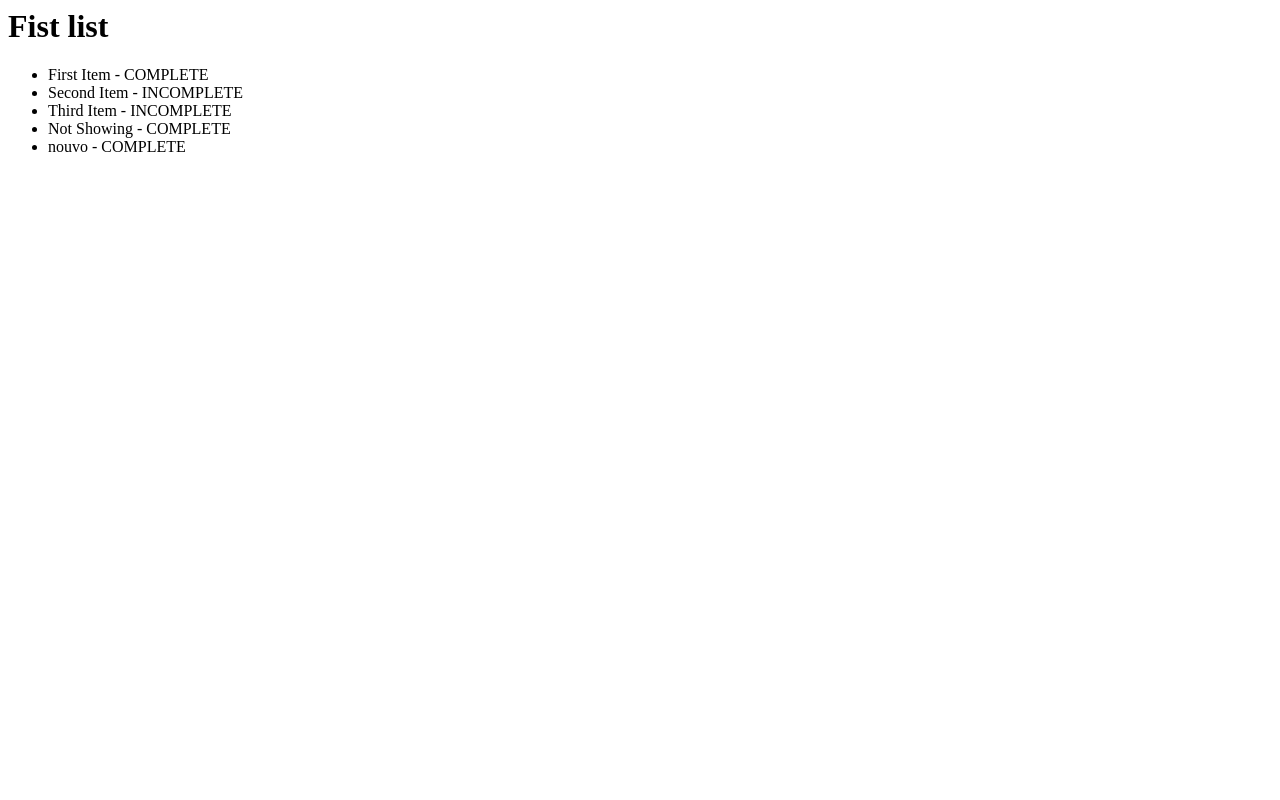
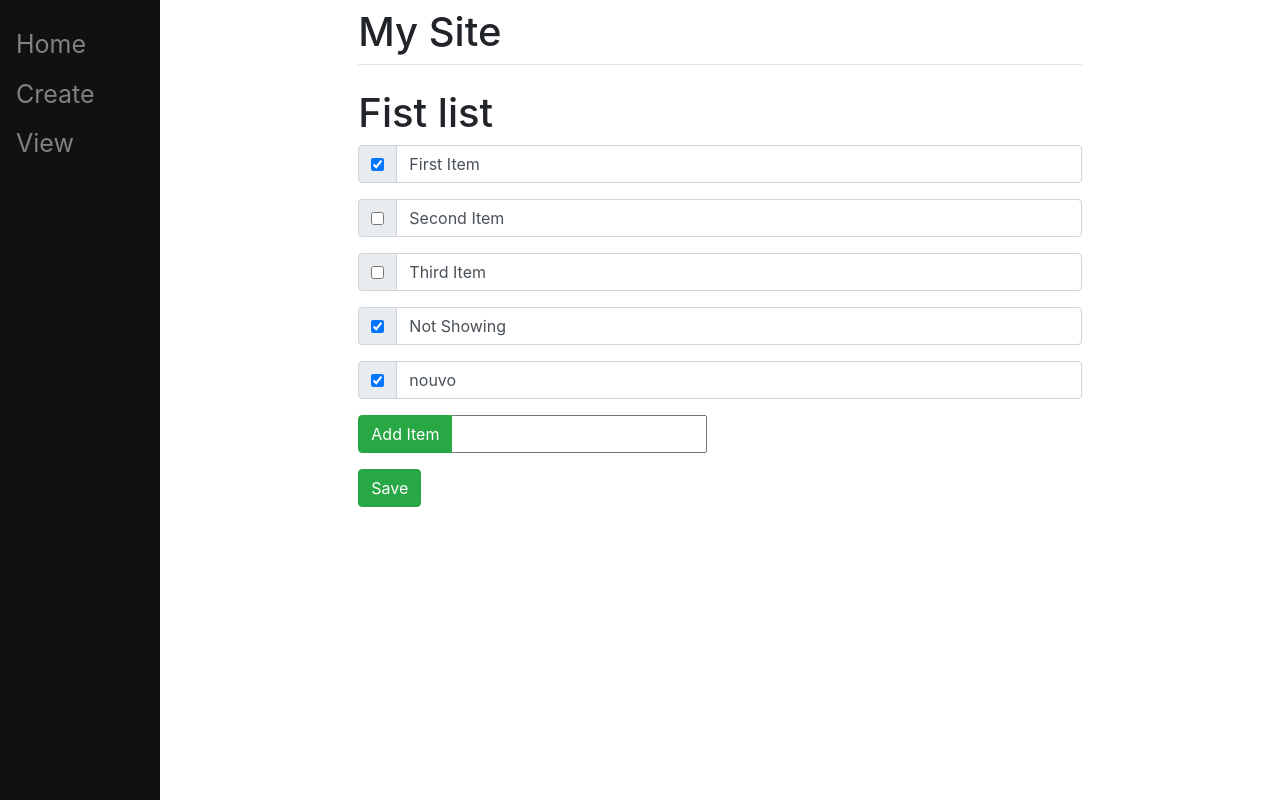
Before and after one commit to tionbec/tuto_django, a Django app: page /2 in a window 1280 px wide. Run offline with Django 4.2, Linux system fonts and the light colour scheme; data comes from the database, SQL or seed files in the repository; both versions use the stored data as it was after the commit.

Commit message:
Done after video 8

```diff
--- a/main/templates/main/base.html
+++ b/main/templates/main/base.html
@@ -1,12 +1,64 @@
+<!doctype html>
 <html>
 <head>
-    <meta charset="UTF-8">
+    <style type="text/css">
+        .sidenav {
+            height: 100%;
+            width: 160px;
+            position: fixed;
+            z-index: 1;
+            top: 0;
+            left: 0;
+            background-color: #111;
+            overflow-x: hidden;
+            padding-top: 20px;
+        }
+
+        .sidenav a {
+            padding: 6px 8px 6px 16px;
+            text-decoration: none;
+            font-size: 25px;
+            color: #818181;
+            display: block;
+        }
+
+        .sidenav a:hover{
+            color: #f1f1f1;
+        }
+
+        .main{
+            margin-left:160px;
+            padding: 0px 10px;
+        }
+    </style>
+
+    <meta charset="utf-8">
+    <meta name="viewport" content="width=device-width, initial-scale=1, shrink-to-fit=no">
+
+    <link rel="stylesheet" href="https://cdn.jsdelivr.net/npm/bootstrap@4.3.1/dist/css/bootstrap.min.css" integrity="sha384-ggOyR0iXCbMQv3Xipma34MD+dH/1fQ784/j6cY/iJTQUOhcWr7x9JvoRxT2MZw1T" crossorigin="anonymous">
+
     <title>{% block title %}Titi's site{% endblock %}</title>
 </head>
 <body>
-    <div id="content", name="content">
-        {% block content %}
-        {% endblock %}
+    <div class="sidenav">
+        <a href="/home">Home</a>
+        <a href="/create">Create</a>
+        <a href="/2">View</a>
     </div>
+
+    <div id="content", name="content", class="main">
+        <div class="row justify-content-center">
+             <div class="col-8">
+                <h1 class="mt-2">My Site</h1>
+                <hr class="mt-0 mb-4">
+                {% block content %}
+                {% endblock %}
+             </div>
+        </div>
+    </div>
+
+    <script src="https://code.jquery.com/jquery-3.3.1.slim.min.js" integrity="sha384-q8i/X+965DzO0rT7abK41JStQIAqVgRVzpbzo5smXKp4YfRvH+8abtTE1Pi6jizo" crossorigin="anonymous"></script>
+    <script src="https://cdn.jsdelivr.net/npm/popper.js@1.14.7/dist/umd/popper.min.js" integrity="sha384-UO2eT0CpHqdSJQ6hJty5KVphtPhzWj9WO1clHTMGa3JDZwrnQq4sF86dIHNDz0W1" crossorigin="anonymous"></script>
+    <script src="https://cdn.jsdelivr.net/npm/bootstrap@4.3.1/dist/js/bootstrap.min.js" integrity="sha384-JjSmVgyd0p3pXB1rRibZUAYoIIy6OrQ6VrjIEaFf/nJGzIxFDsf4x0xIM+B07jRM" crossorigin="anonymous"></script>
 </body>
 </html>
--- a/main/templates/main/list.html
+++ b/main/templates/main/list.html
@@ -6,13 +6,29 @@ View List
 
 {%  block content %}
     <h1>{{ls.name}}</h1>
-    <ul>
-    {% for item in ls.item_set.all %}
-        {% if item.complete == True %}
-            <li>{{item.text}} - COMPLETE</li>
-        {% else %}
-            <li>{{item.text}} - INCOMPLETE</li>
-        {% endif %}
-    {% endfor %}
-    </ul>
+    <form method="post" action="#">
+        {% csrf_token %}
+        {% for item in ls.item_set.all %}
+            <div class="input-group mb-3">
+                <div class="input-group-prepend">
+                    <div class="input-group-text">
+                        {% if item.complete == True %}
+                            <input type="checkbox", value="clicked", name="c{{ item.id }}" checked>
+                        {% else %}
+                            <input type="checkbox", value="clicked", name="c{{ item.id }}">
+                        {% endif %}
+                    </div>
+                </div>
+                <input type="text", value="{{ item.text }}" class="form-control">
+            </div>
+        {% endfor %}
+
+        <div class="input-group mb-3">
+            <div class="input-group-prepend">
+                <button type="submit", name="newItem", value="newItem", class="btn btn-success">Add Item</button>
+            </div>
+            <input type="text", name="new">
+        </div>
+        <button type="submit", name="save", value="save", class="btn btn-success">Save</button>
+    </form>
 {% endblock %}
--- a/main/views.py
+++ b/main/views.py
@@ -6,6 +6,25 @@ from .forms import CreateNewList
 
 def index(response, id):
     ls = ToDoList.objects.get(id=id)
+    {"save":["save"], "c1":["clicked"]}
+    if response.method == "POST":
+        print(response.POST)
+        if response.POST.get("save"):
+            for item in ls.item_set.all():
+                if response.POST.get("c" + str(item.id)) == "clicked":
+                    item.complete = True
+                else:
+                    item.complete = False
+
+                item.save()
+        elif response.POST.get("newItem"):
+            txt = response.POST.get("new")
+
+            if len(txt) > 2:
+                ls.item_set.create(text=txt, complete=False)
+            else:
+                print("invalid")
+
     return render(response, "main/list.html", {"ls": ls})
 
 def home(response):
@@ -14,13 +33,11 @@ def home(response):
 def create(response):
     if response.method == "POST":
         form = CreateNewList(response.POST)
-
         if form.is_valid():
             n = form.cleaned_data["name"]
             t = ToDoList(name=n)
             t.save()
-
-        return HttpResponseRedirect("/%i" %t.id)
-    else :
+            return HttpResponseRedirect("/%i" %t.id)
+    else:
         form = CreateNewList()
     return render(response, "main/create.html", {"form":form})
```
Also changed, not shown: main/templates/main/create.html (+9 -5 lines), db.sqlite3.
